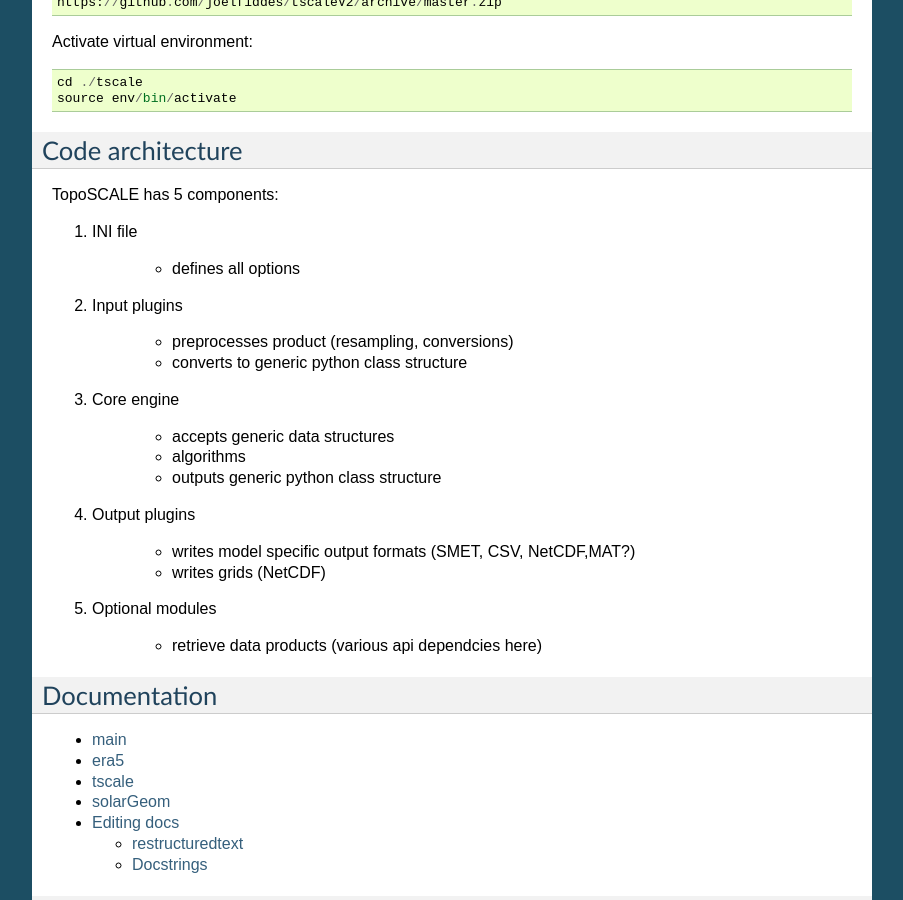
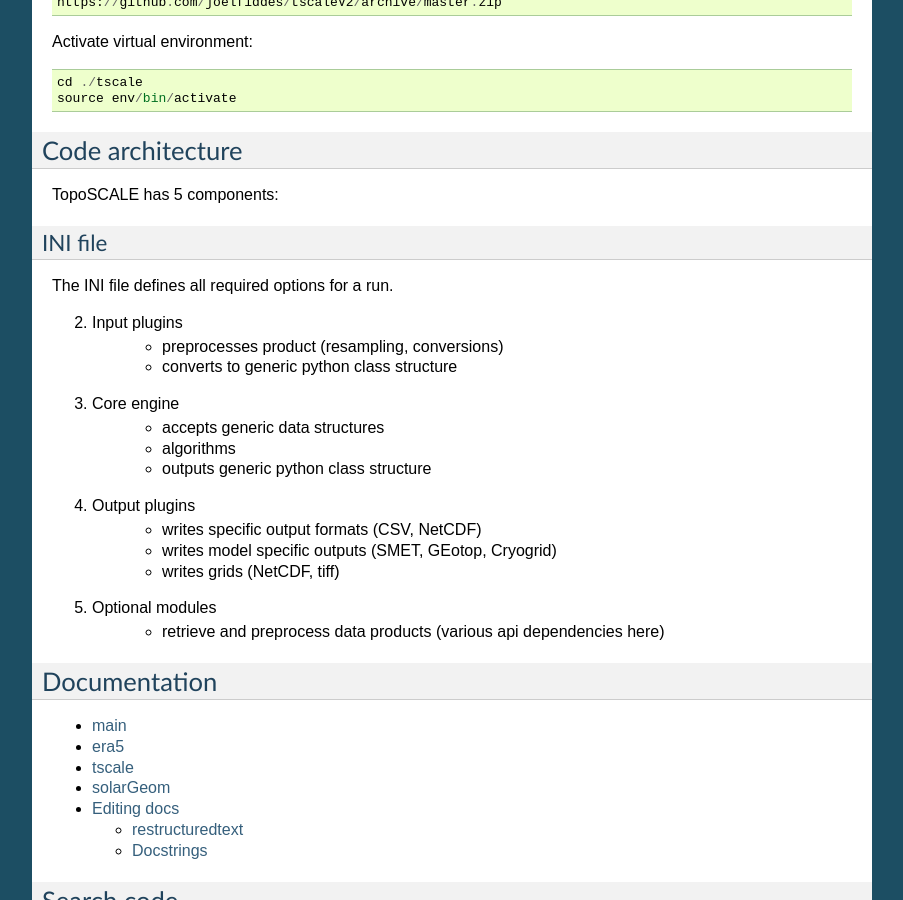
Before and after one commit to joelfiddes/tscaleV2, a Sphinx documentation site: the page built from docs/index.rst, in a window 1280 px wide and 900 px high, scrolled down 827 px. Shown: the whole window, without its empty margins (198-1101 px from the left). Built offline with Sphinx 7.4.7, drawn with Linux system fonts in a browser that asks for light colours.

Commit message:
docs edit

```diff
--- a/docs/index.rst
+++ b/docs/index.rst
@@ -46,29 +46,23 @@
 -----------------
 TopoSCALE has 5 components:
 
-1. INI file
-
-	* defines all options
+INI file
+^^^^^^^^
+The INI file defines all required options for a run.
 
 2. Input plugins
-
 	* preprocesses product (resampling, conversions)
 	* converts to generic python class structure
-
 3. Core engine
-
 	* accepts generic data structures
 	* algorithms
 	* outputs generic  python class structure
-
 4. Output plugins
-
-	* writes model specific output formats (SMET, CSV, NetCDF,MAT?)
-	* writes grids (NetCDF)
-
+	* writes specific output formats (CSV, NetCDF)
+	* writes model specific outputs (SMET, GEotop, Cryogrid)
+	* writes grids (NetCDF, tiff)
 5. Optional modules
-
-	* retrieve data products (various api dependcies here)
+	* retrieve and preprocess data products (various api dependencies here)
 
 
 Documentation
```
